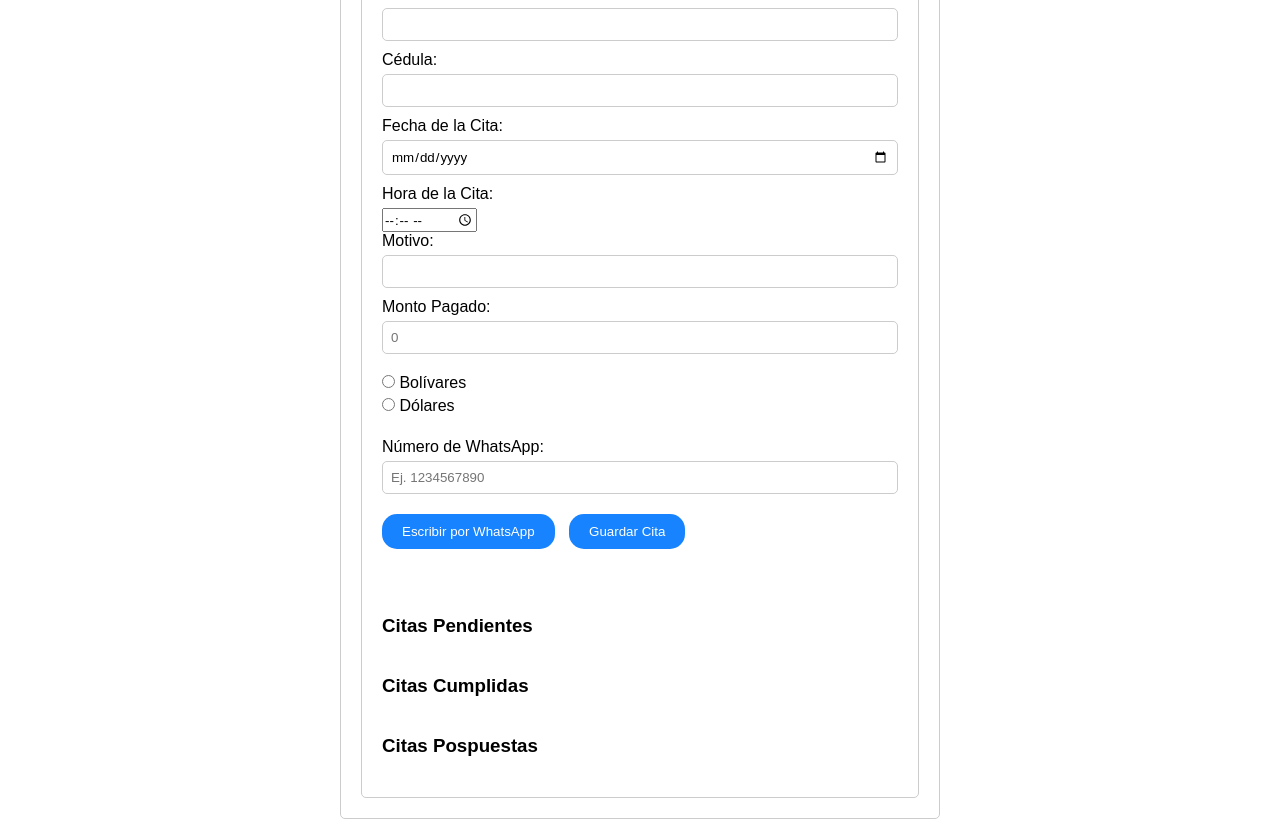
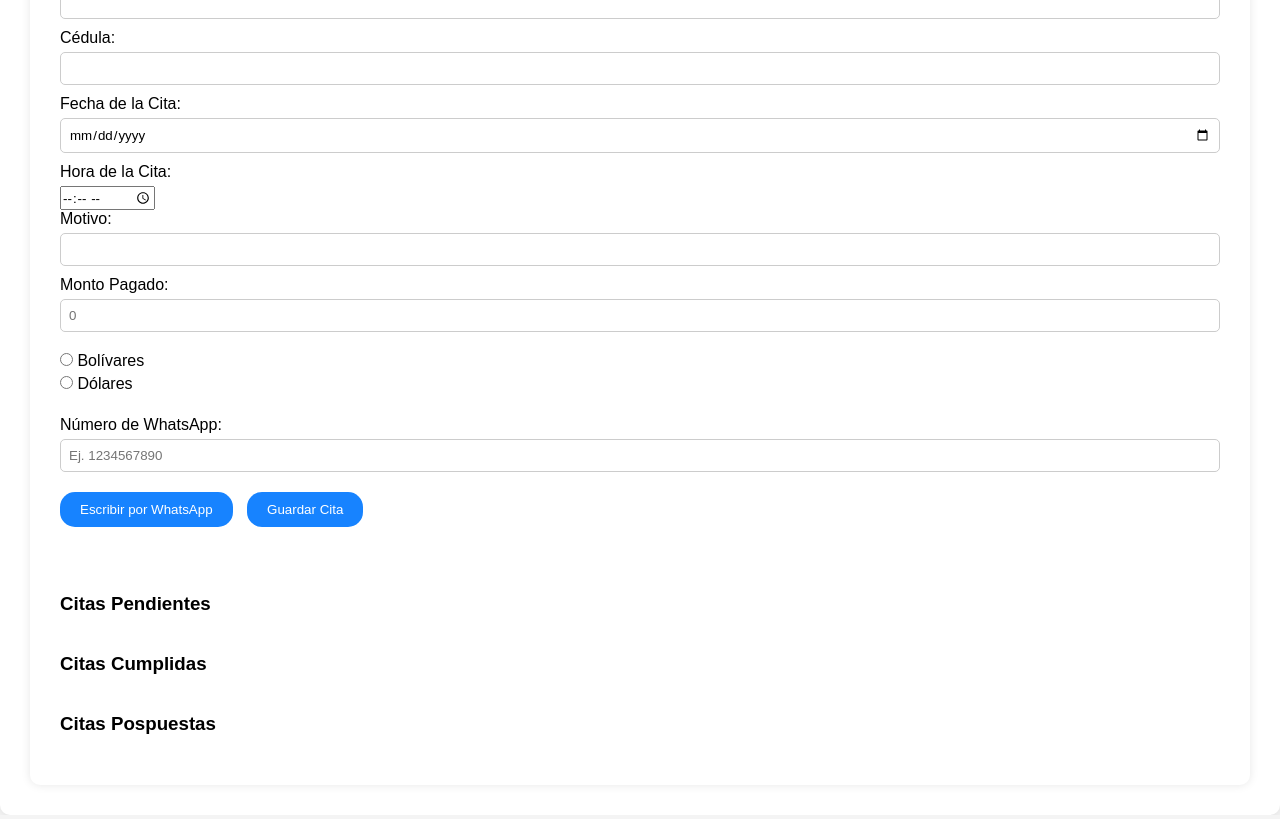
Before and after one commit to staticxtrem/agendak, a plain HTML site: page index.html in a window 1280 px wide. Shown: the part 119-938 px from the top of the page. Drawn offline with nearby package versions, Linux system fonts and the light colour scheme.

Commit message:
Update styles.css

```diff
--- a/styles.css
+++ b/styles.css
@@ -1,3 +1,12 @@
+body {
+    font-family: 'Roboto', sans-serif;
+    background-color: #f4f4f4;
+}
+
+h3 {
+    font-family: 'Montserrat', sans-serif;
+}
+
 * {
     margin: 0;
     padding: 0;
@@ -6,12 +15,15 @@
 }
 
 .container {
-    max-width: 600px;
-    margin: 0 auto;
-    padding: 20px;
-    border: 1px solid #ccc;
-    border-radius: 5px;
-    margin-top: 20px;
+    background-color: #ffffff;
+    box-shadow: 0 0 10px rgba(0, 0, 0, 0.1);
+    border-radius: 10px;
+    padding: 30px;
+    transition: box-shadow 0.3s ease;
+}
+
+.container:hover {
+    box-shadow: 0 0 120px rgb(0, 81, 255);
 }
 
 form {
@@ -51,10 +63,14 @@ button {
     margin-right: 10px;
     margin-top: 10px;
     margin-bottom: 10px;
+    transition: background-color 0.3s ease;
 }
 
 button:hover {
     background-color: #547cff;
+    /* Cambia el color al pasar el mouse sobre el botón */
+    color: rgb(0, 183, 255);
+            box-shadow: 0 0 30px rgb(0, 81, 255);
 }
 
 #citas-pendientes,
@@ -69,7 +85,7 @@ button:hover {
 
 @media (max-width: 768px) {
     .container {
-        width: 90%;
+        width: 80%;
         margin: 0 auto;
     }
 }
```
